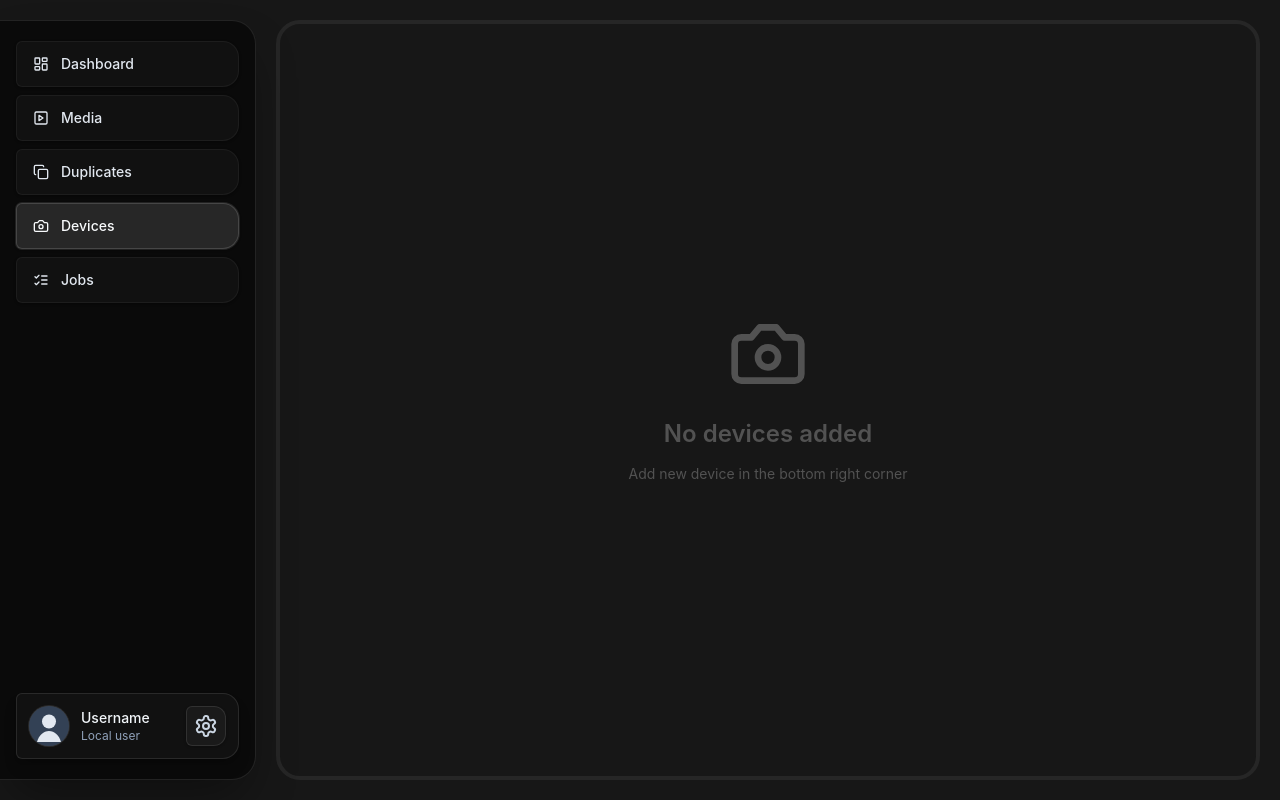
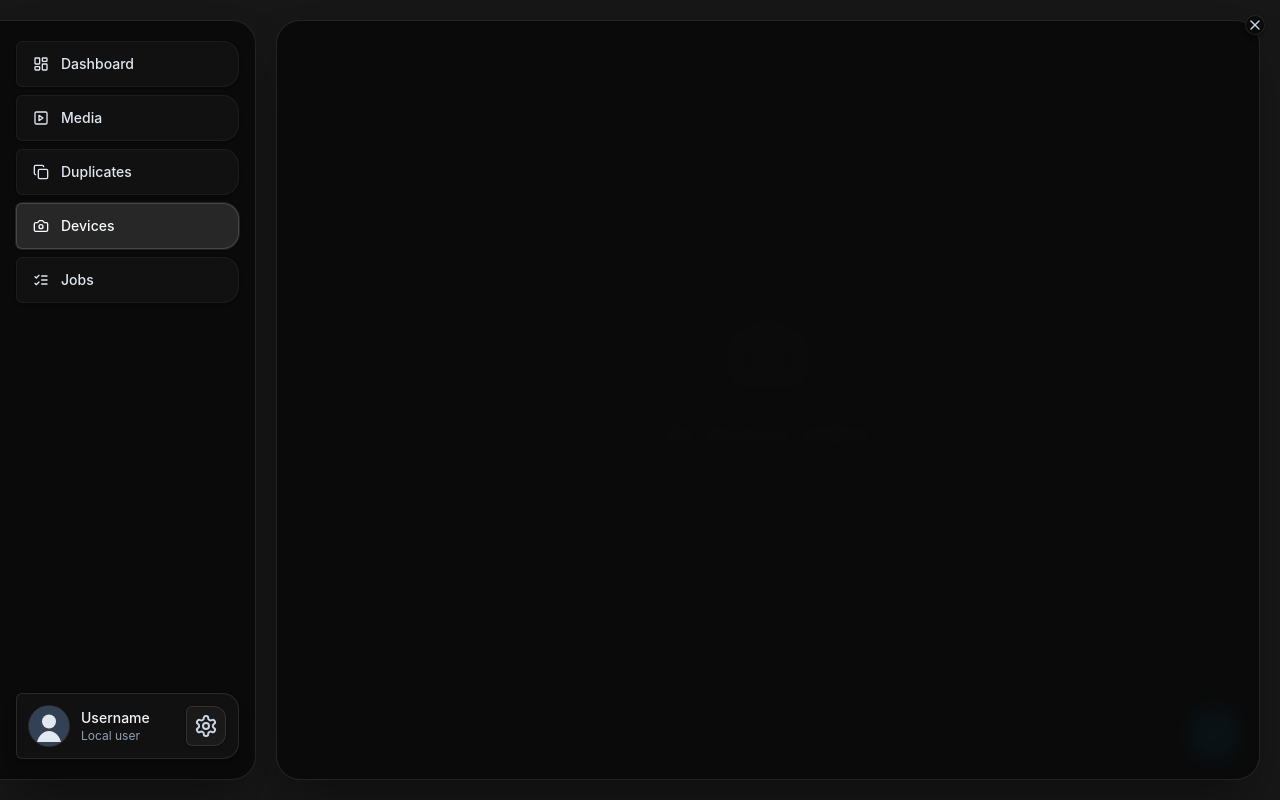
Before and after one commit to iktrnch/frameport, a SvelteKit app: page /devices in a window 1280 px wide. Built offline with nearby package versions, Linux system fonts and the light colour scheme.

Commit message:
added modal component

```diff
--- /dev/null
+++ b/src/lib/Modal.svelte
@@ -0,0 +1,48 @@
+<script lang="ts">
+	import { fly } from 'svelte/transition';
+	import type { Snippet } from 'svelte';
+	import { X } from '@lucide/svelte';
+
+	let {
+		open = $bindable(false),
+		showCloseButton = true,
+		children,
+		onClose
+	}: {
+		open?: boolean;
+		showCloseButton?: boolean;
+		children?: Snippet;
+		onClose?: () => void;
+	} = $props();
+
+	function close() {
+		open = false;
+		onClose?.();
+	}
+</script>
+
+{#if open}
+	<section
+		role="dialog"
+		aria-modal="true"
+		class="absolute inset-0 z-20 flex h-full w-full overflow-visible rounded-3xl border border-white/10 bg-neutral-950/95 text-slate-100 shadow-2xl shadow-black/40 backdrop-blur"
+		transition:fly={{ x: 64, duration: 240 }}
+	>
+		{#if showCloseButton}
+			<button
+				type="button"
+				aria-label="Close modal"
+				onclick={close}
+				class="absolute top-1 right-1 z-10 flex h-5 w-5 translate-x-1/2 -translate-y-1/2 items-center justify-center rounded-full border border-white/10 bg-neutral-950 text-slate-300 shadow-md shadow-black/30 transition hover:bg-neutral-900 hover:text-slate-50 focus:outline-none focus:ring-2 focus:ring-neutral-500"
+			>
+				<X class="h-4 w-4" aria-hidden="true" />
+			</button>
+		{/if}
+
+		<div class="min-h-0 flex-1 overflow-y-auto p-8">
+			{#if children}
+				{@render children()}
+			{/if}
+		</div>
+	</section>
+{/if}
--- a/src/routes/devices/+page.svelte
+++ b/src/routes/devices/+page.svelte
@@ -1,10 +1,40 @@
 <script lang="ts">
+	import Modal from '$lib/Modal.svelte';
 	import NotFound from '$lib/NotFound.svelte';
-	import { Camera } from '@lucide/svelte';
+	import { Camera, ScanSearch } from '@lucide/svelte';
+	import { onMount } from 'svelte';
+
+	let discoverModalOpen = $state(false);
+
+	onMount(() => {
+		discoverModalOpen = true;
+	});
 </script>
 
-<NotFound
-	icon={Camera}
-	title="No devices added"
-	explanation="Add new device in the bottom right corner"
-/>
+<div class="relative flex h-full w-full">
+	<NotFound
+		icon={Camera}
+		title="No devices added"
+		explanation="Add new device in the bottom right corner"
+	/>
+
+	<button
+		type="button"
+		aria-label="Discover device"
+		onclick={() => (discoverModalOpen = true)}
+		class="group absolute right-5 bottom-5 flex h-13 w-13 items-center justify-start overflow-hidden rounded-full border border-sky-300/35 bg-sky-500/90 px-3.5 text-white shadow-lg shadow-black/25 ring-1 ring-white/20 transition-[width,background-color,border-color,box-shadow,transform] duration-300 ease-out hover:w-36 hover:border-sky-200/50 hover:bg-sky-400 focus:w-36 focus:outline-none focus:ring-2 focus:ring-sky-200/70 active:translate-y-px"
+	>
+		<ScanSearch class="h-6 w-6 shrink-0" aria-hidden="true" />
+		<span
+			aria-hidden="true"
+			class="ml-3 h-6 w-px shrink-0 bg-white/0 transition-colors duration-200 group-hover:bg-white/45 group-focus:bg-white/45"
+		></span>
+		<span
+			class="ml-3 max-w-0 overflow-hidden whitespace-nowrap text-sm font-semibold opacity-0 transition-[max-width,opacity] duration-300 ease-out group-hover:max-w-20 group-hover:opacity-100 group-focus:max-w-20 group-focus:opacity-100"
+		>
+			Discover
+		</span>
+	</button>
+
+	<Modal bind:open={discoverModalOpen} showCloseButton />
+</div>
```
Also changed, not shown: src/routes/devices/DiscoverDevice.svelte (added).
